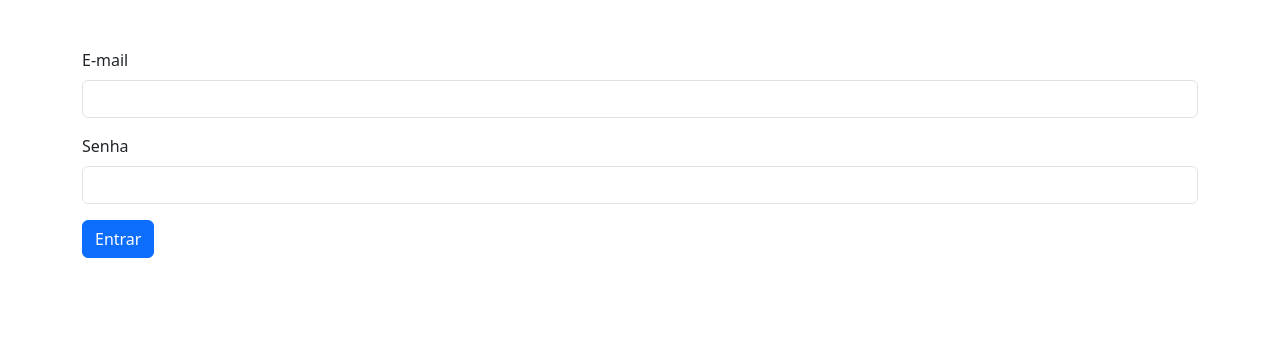
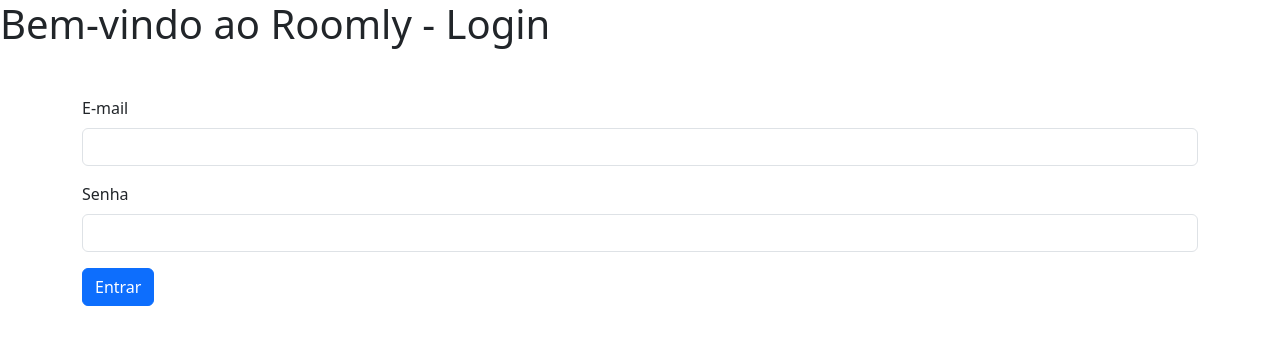
Before and after one commit to jacob-majesty/roomly, a PHP site: template src/views/auth/login.php in a window 1280 px wide. Shown: the top 345 px of the page. Run offline with PHP 8.4, Linux system fonts and the light colour scheme; the template is opened without the code that fills it, so the values that code supplies are empty.

Commit message:
refatorando a pagina login

```diff
--- a/public/index.php
+++ b/public/index.php
@@ -20,7 +20,7 @@ $router->add('GET', '/logout', 'AuthController@logout');
 // Executa a rota correspondente
 $router->dispatch($_SERVER['REQUEST_METHOD'], parse_url($_SERVER['REQUEST_URI'], PHP_URL_PATH));
 
-
+/*
 $db = new PDO(
     "mysql:host={$_ENV['DB_HOST']};dbname={$_ENV['DB_NAME']}",
     $_ENV['DB_USER'],
@@ -32,3 +32,5 @@ $stmt = $db->prepare("INSERT INTO users (name, email, password) VALUES (?, ?, ?)
 $stmt->execute(['Administrador', 'admin@roomly.com', $password]);
 
 echo "Usuário criado! Email: admin@roomly.com | Senha: admin123";
+
+*/
--- a/src/views/auth/login.php
+++ b/src/views/auth/login.php
@@ -17,6 +17,7 @@ if ($_SERVER['REQUEST_METHOD'] === 'POST') {
 <head>
     <meta charset="UTF-8">
     <title>Roomly - Login</title>
+    <h1>Bem-vindo ao Roomly - Login</h1>
     <link href="https://cdn.jsdelivr.net/npm/bootstrap@5.3.7/dist/css/bootstrap.min.css" rel="stylesheet"
         integrity="sha384-LN+7fdVzj6u52u30Kp6M/trliBMCMKTyK833zpbD+pXdCLuTusPj697FH4R/5mcr" crossorigin="anonymous">
 
```
